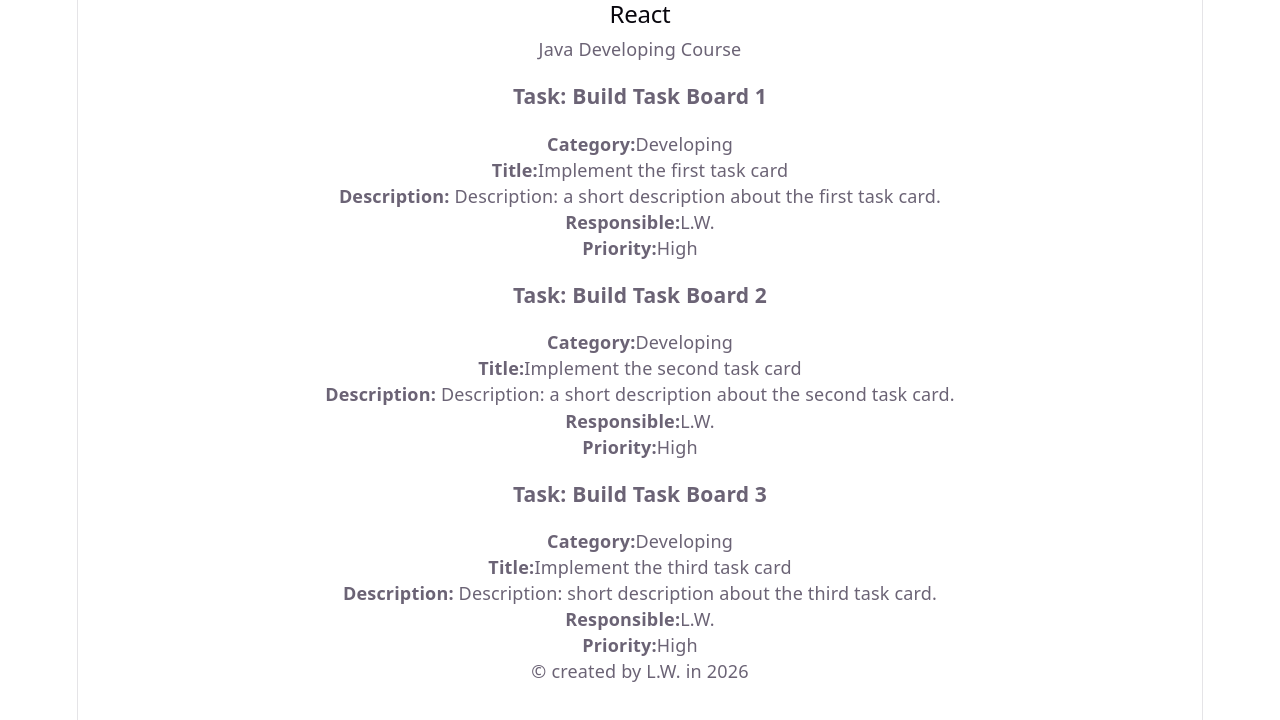
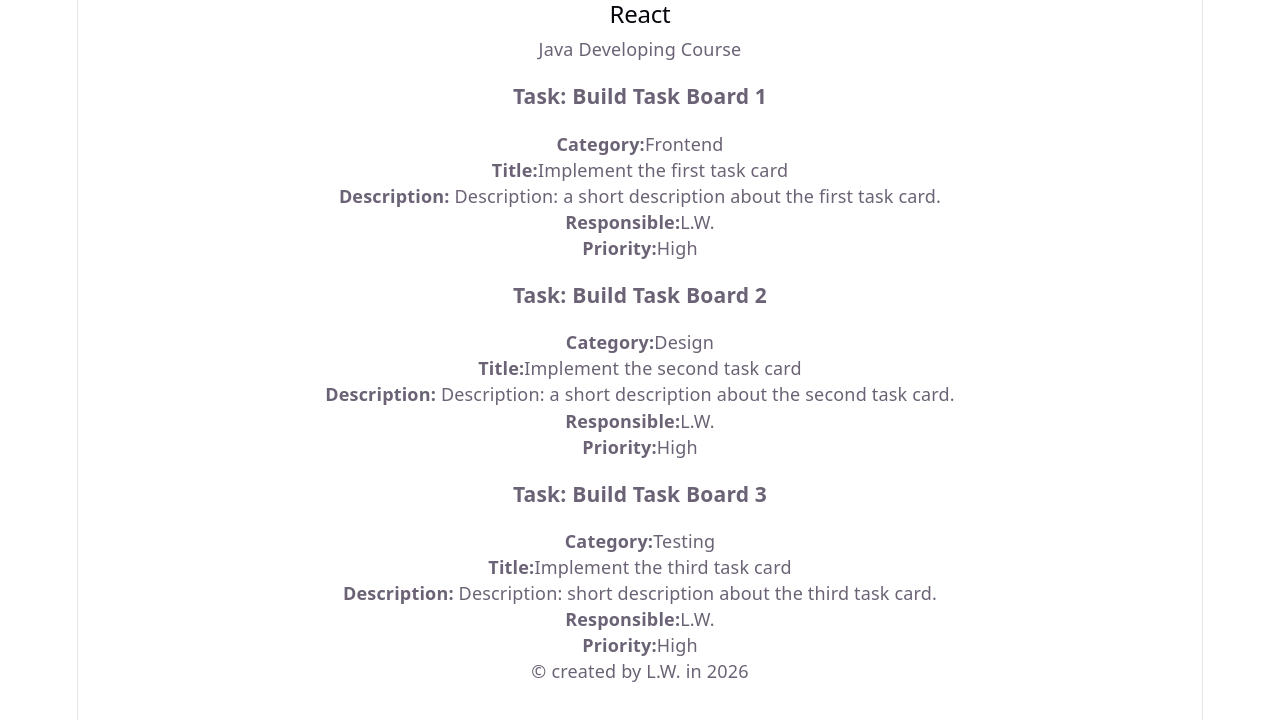
Before and after one commit to L2025S/task-board, a React (Vite) app in the folder task-board/: page / in a window 1280 px wide. Shown: the top 720 px of the page. Built offline with nearby package versions, Linux system fonts and the light colour scheme.

Commit message:
Add category to TaskCardProps and update App.tsx to use new TaskCardProps.

```diff
--- a/task-board/src/App.tsx
+++ b/task-board/src/App.tsx
@@ -14,6 +14,7 @@
             title="Implement the first task card"
             description="Description: a short description about the first task card."
             assignee="L.W."
+            category="Frontend"
           />
         </section>
 
@@ -23,6 +24,7 @@
             title="Implement the second task card"
             description="Description: a short description about the second task card."
             assignee="L.W."
+            category="Design"
           />
         </section>
 
@@ -32,6 +34,7 @@
             title="Implement the third task card"
             description="Description: short description about the third task card."
             assignee="L.W."
+            category="Testing"
           />
         </section>
       </main>
--- a/task-board/src/components/TaskCard.tsx
+++ b/task-board/src/components/TaskCard.tsx
@@ -3,15 +3,16 @@
   title: string;
   description: string;
   assignee: string;
+  category: "Frontend" |"Design" |"Testing" |"API";
 };
 
-const TaskCard = ({ id, title, description, assignee }: TaskCardProps) => {
+const TaskCard = ({ id, title, description, assignee, category }: TaskCardProps) => {
   if (id === undefined) {
     return (
       <article>
         <h3>Task: Build Task Board</h3>
         <p>
-          <strong>Category:</strong>Developing
+          <strong>Category:</strong>{category}
         </p>
 
         <p>
@@ -38,7 +39,7 @@
       <h3>Task: Build Task Board {id}</h3>
 
       <p>
-        <strong>Category:</strong>Developing
+        <strong>Category:</strong>{category}
       </p>
 
       <p>
```
